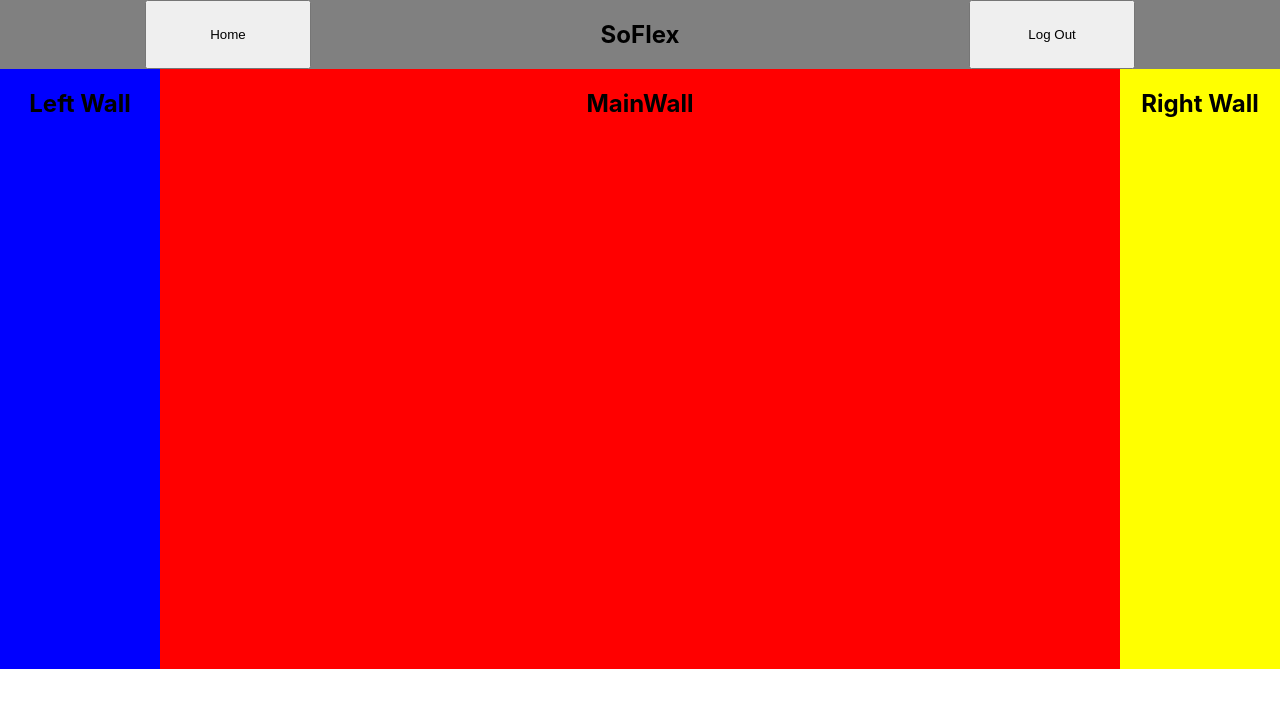
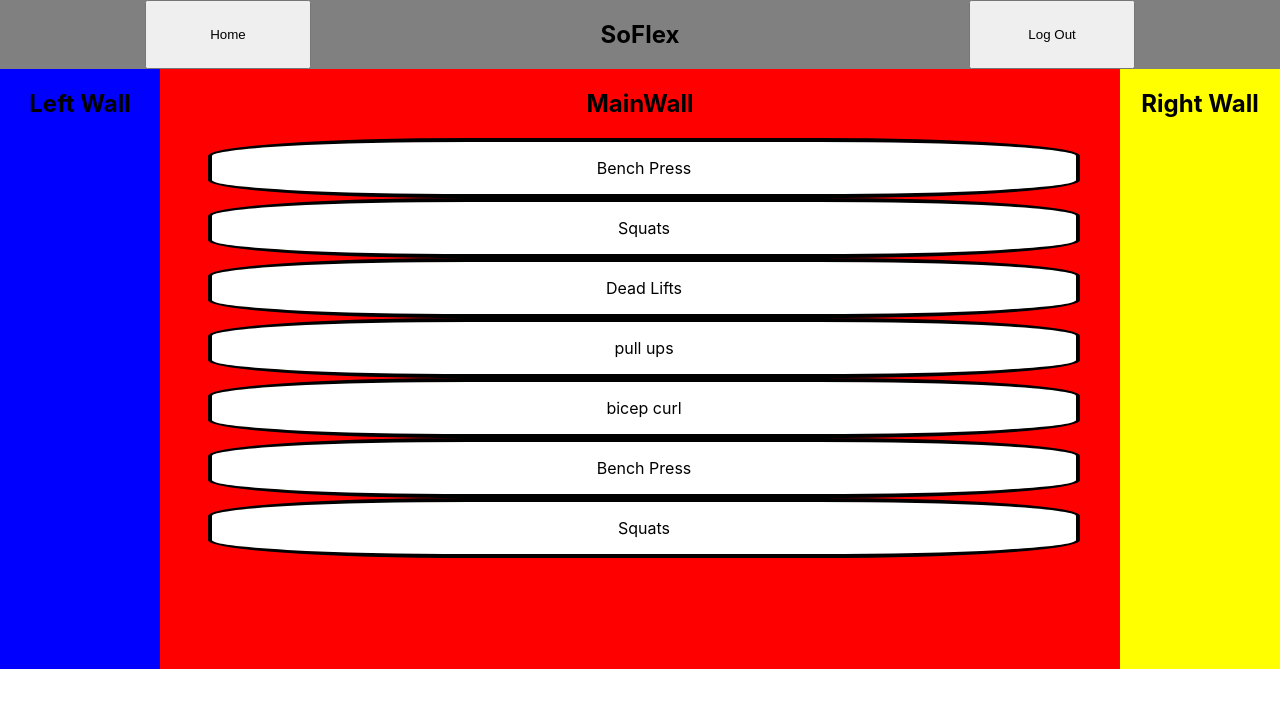
Before and after one commit to AasaChristian/soflex-web, a React (Create React App) app: page /board in a window 1280 px wide. Shown: the top 708 px of the page. Built offline with nearby package versions, Linux system fonts and the light colour scheme.

Commit message:
added scripts

```diff
--- a/src/App.css
+++ b/src/App.css
@@ -1,39 +1,22 @@
+
+
 .App {
   text-align: center;
   height: 600px;
+  max-height: 600px;
 }
 
-.App-logo {
-  height: 40vmin;
-  pointer-events: none;
+
+
+
+html {
+  width: 100%;
+  min-height: 100%;
 }
 
-@media (prefers-reduced-motion: no-preference) {
-  .App-logo {
-    animation: App-logo-spin infinite 20s linear;
-  }
+body {
+  width: inherit;
+  min-height: inherit;
+  margin: 0;
+  padding: 0;
 }
-
-.App-header {
-  background-color: #282c34;
-  min-height: 100vh;
-  display: flex;
-  flex-direction: column;
-  align-items: center;
-  justify-content: center;
-  font-size: calc(10px + 2vmin);
-  color: white;
-}
-
-.App-link {
-  color: #61dafb;
-}
-
-@keyframes App-logo-spin {
-  from {
-    transform: rotate(0deg);
-  }
-  to {
-    transform: rotate(360deg);
-  }
-}
--- a/src/components/Board.js
+++ b/src/components/Board.js
@@ -1,23 +1,27 @@
 import React, {useState} from 'react'
 import styled from 'styled-components'
+import ExBox from './ExerciseStatBox';
+import data from './DummyData'
 
 
 function Board() {
+    console.log(data, "data")
+    const {user, blog} = data
+
+    const exlist = user.ExerciseH.Standard
+
+    console.log(exlist)
 
     const BoardCont = styled.div`
     display: flex;
     height: 100%
-
-
     ;`
 
     const LeftWall = styled.section`
     background-color: blue;
     margin-color: black;
-    width: 12.5%
-
+    width: 12.5%;
     `;
-
 
     const MainWall = styled.section`
     background-color: red;
@@ -29,7 +33,11 @@ function Board() {
     width: 12.5%
     `;
 
+    const ExboxCont = styled.section`
+    display: flex;
+    flex-direction: column;
 
+    `;
 
 
   return (
@@ -40,6 +48,20 @@ function Board() {
         </LeftWall>
         <MainWall>
             <h1>MainWall</h1>
+            <ExboxCont>
+            {exlist.map((e) => {
+                return(
+                    <ExBox
+                    name = {e.name}
+                    reps = {e.reps}
+                    sets = {e.sets}
+                    weight = {e.weight}
+                    key = {e.key}
+                    />
+                )
+            })}
+            </ExboxCont>
+
         </MainWall>
         <RightWall>
             <h2>Right Wall</h2>
--- a/src/components/DummyData.js
+++ b/src/components/DummyData.js
@@ -70,21 +70,6 @@ const data = {
                     reps: 0,
                     key: "12"
                 },
-                {
-                    name: "Bench Press",
-                    weight: 0,
-                    sets: 0,
-                    reps: 0,
-                    key: "121"
-
-                },
-                {
-                    name: "Squats",
-                    weight: 0,
-                    sets: 0,
-                    reps: 0,
-                    key: "122"
-                },
             ]
         }
 
--- /dev/null
+++ b/src/components/ExerciseStatBox.js
@@ -0,0 +1,29 @@
+import React, {useState} from 'react'
+import styled from 'styled-components'
+
+
+
+function ExBox({name, key}) {
+
+    const Exbox = styled.section`
+    background-color: white;
+    width: 90%;
+    border: solid black 4px ;
+    border-radius: 30%;
+    margin-left: 5%;
+    `;
+
+    console.log(name, "exe")
+
+  return (
+
+    <Exbox key ={key}>
+        <div >
+        <p>{name}</p>
+        </div>
+    </Exbox>
+
+  );
+}
+
+export default ExBox;
```
